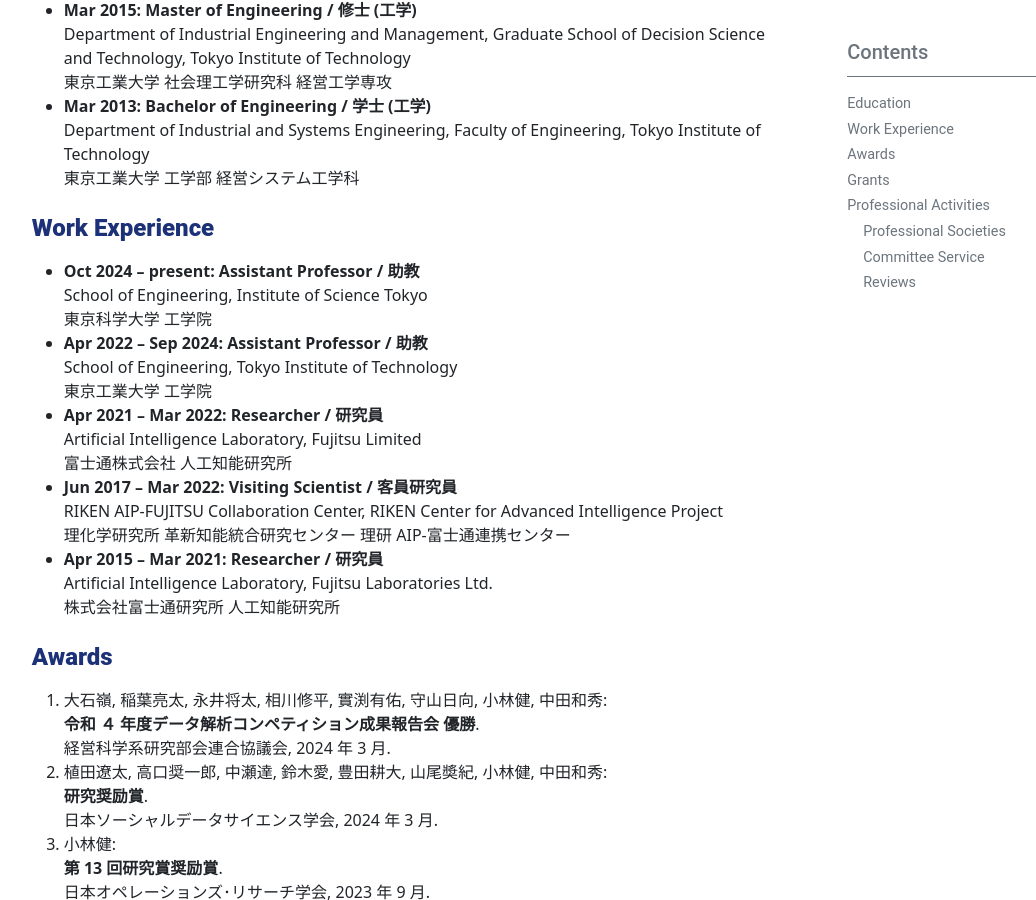
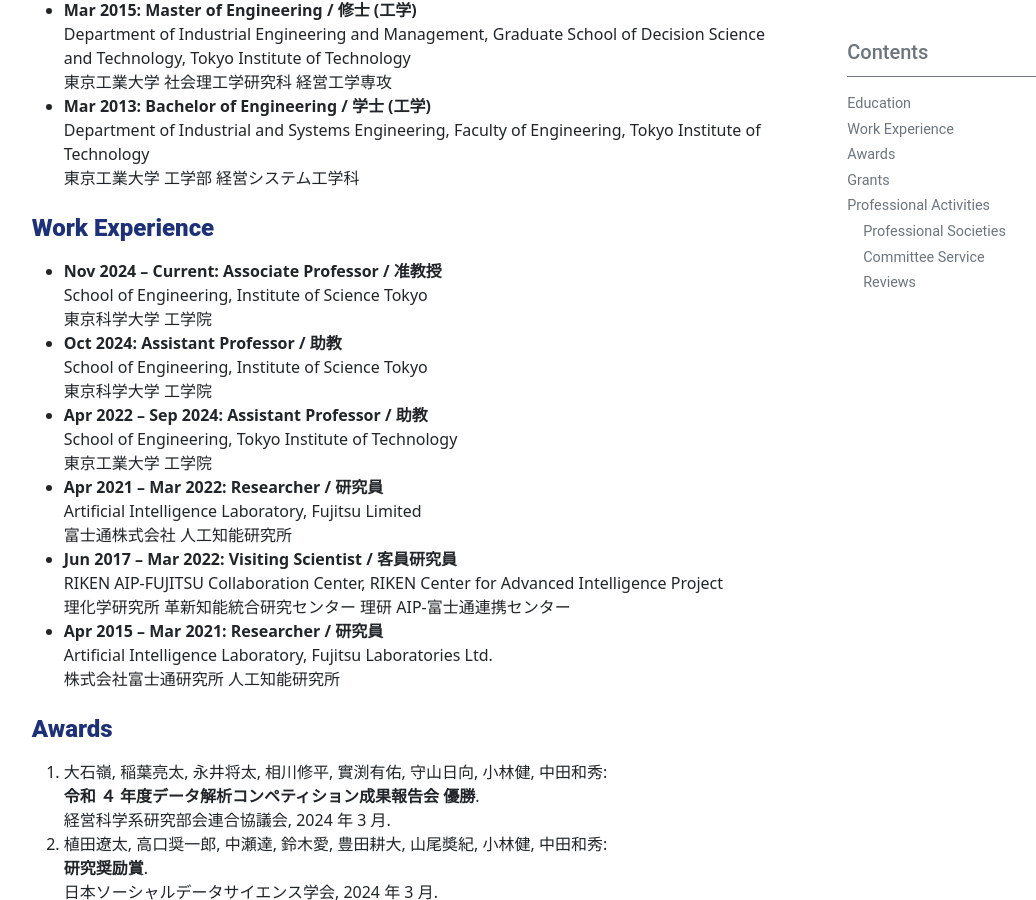
Before and after one commit to KenKoba2119/KenKoba2119.github.io, a Jekyll site: the page built from pages/cv.md, in a window 1280 px wide and 900 px high, scrolled down 307 px. Shown: the whole window, without its empty margins (74-1110 px from the left). Built offline with Jekyll 4.4.1, drawn with Linux system fonts in a browser that asks for light colours.

Commit message:
Update cv.md

```diff
--- a/pages/cv.md
+++ b/pages/cv.md
@@ -18,7 +18,10 @@
 東京工業大学 工学部 経営システム工学科
 
 ## **Work Experience**
-- **Oct 2024 -- present: Assistant Professor / 助教**
+- **Nov 2024 -- Current: Associate Professor / 准教授**
+  School of Engineering, Institute of Science Tokyo
+  東京科学大学 工学院
+- **Oct 2024: Assistant Professor / 助教**
   School of Engineering, Institute of Science Tokyo
   東京科学大学 工学院
 - **Apr 2022 -- Sep 2024: Assistant Professor / 助教**
```
